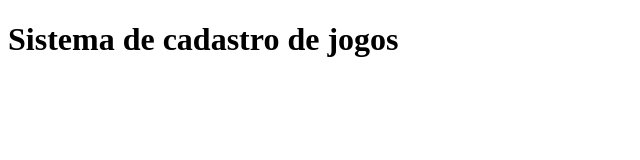
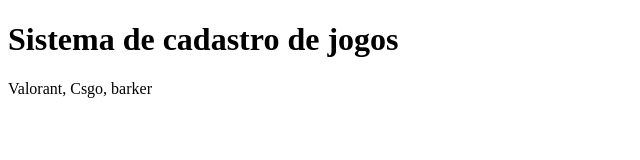
Before and after one commit to rochaah/sistema-de-cadastro, a plain HTML site: page index.html in a window 1280 px wide. Shown: the whole page, without its empty margins (0-640 px from the left). Drawn offline with Linux system fonts and the light colour scheme.

Commit message:
adicionando jogos no site

```diff
--- a/index.html
+++ b/index.html
@@ -8,6 +8,7 @@
 </head>
 <body>
     <h1>Sistema de cadastro de jogos</h1>
+    <p> Valorant, Csgo, barker</p>
     <script src="app.js"></script>
 </body>
 </html>
```
